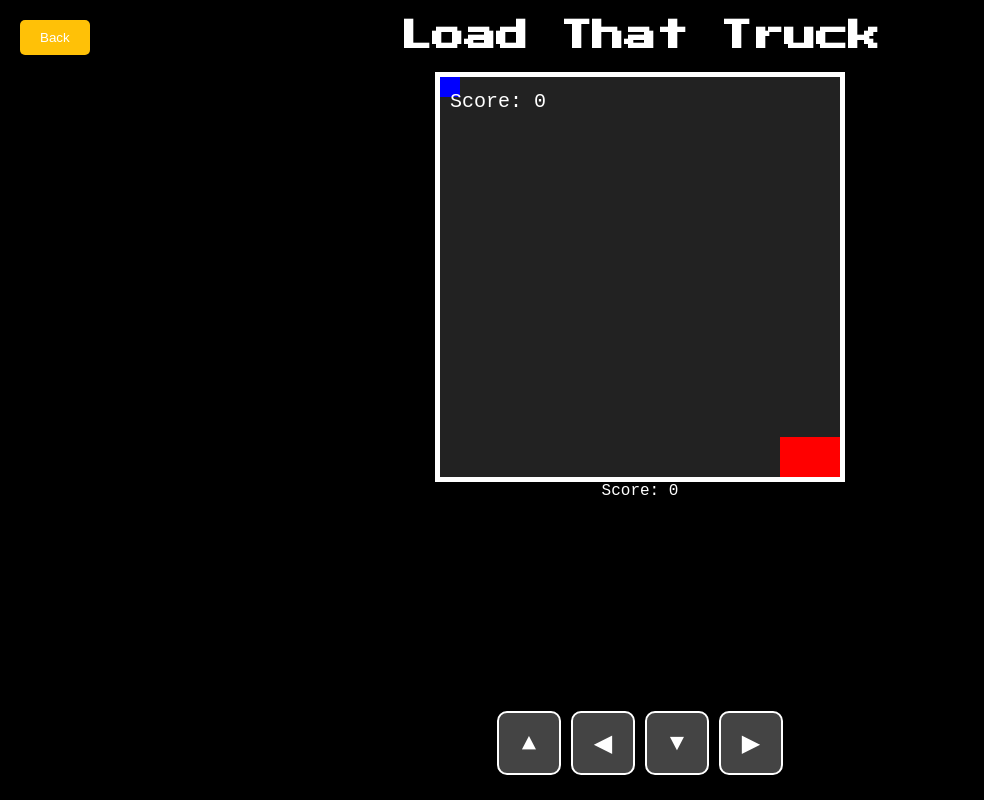
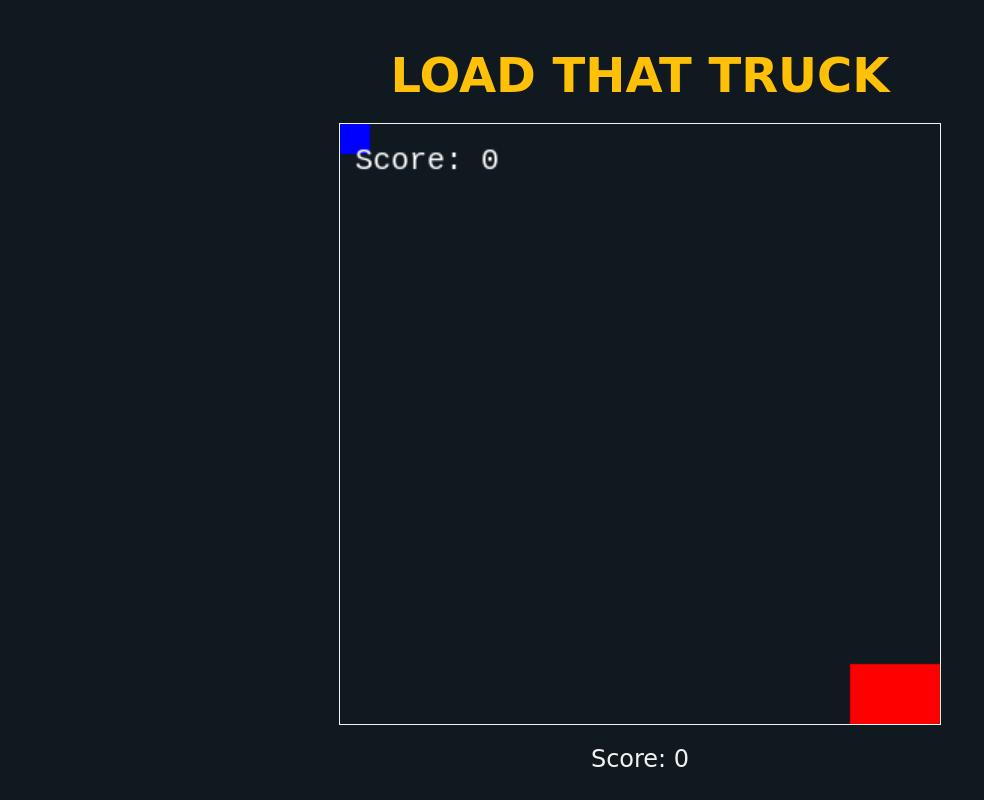
Before and after one commit to herminard/herminard.github.io, a plain HTML site: page game.html in a window 1280 px wide. Shown: the whole page, without its empty margins (0-984 px from the left). Drawn offline with Linux system fonts and the light colour scheme.

Commit message:
Update game.html

```diff
--- a/game.html
+++ b/game.html
@@ -4,83 +4,11 @@
     <meta charset="UTF-8">
     <meta name="viewport" content="width=device-width, initial-scale=1.0">
     <title>Load That Truck</title>
-    <style>
-        @import url('https://fonts.googleapis.com/css2?family=Press+Start+2P&display=swap');
-
-        body {
-            margin: 0;
-            background-color: black;
-            display: flex;
-            flex-direction: column;
-            align-items: center;
-            height: 100vh;
-            color: white;
-            font-family: 'Courier New', Courier, monospace;
-        }
-
-        h1 {
-            font-family: 'Press Start 2P', cursive;
-            font-size: 32px;
-            margin: 20px 0;
-            z-index: 999; /* Ensure title is above other elements */
-        }
-
-        canvas {
-            background: #222;
-            border: 5px solid #fff;
-            image-rendering: pixelated;
-        }
-
-        .controls {
-            position: absolute;
-            bottom: 20px;
-            display: flex;
-            justify-content: center;
-            width: 100%;
-        }
-
-        .button {
-            width: 60px;
-            height: 60px;
-            margin: 5px;
-            background-color: #444;
-            color: white;
-            font-size: 24px;
-            display: flex;
-            justify-content: center;
-            align-items: center;
-            border-radius: 10px;
-            border: 2px solid white;
-            user-select: none;
-        }
-
-        .button:active {
-            background-color: #666;
-        }
-
-        .back-button {
-            position: absolute;
-            top: 20px;
-            left: 20px;
-            background-color: #FFC107;
-            color: white;
-            border: none;
-            padding: 10px 20px;
-            border-radius: 5px;
-            z-index: 1000; /* Ensure back button is above other elements */
-        }
-    </style>
+    <link rel="stylesheet" href="style.css">
 </head>
 <body>
     <h1>Load That Truck</h1>
     <canvas id="gameCanvas" width="400" height="400"></canvas>
-    <div class="controls">
-        <div class="button" id="up">▲</div>
-        <div class="button" id="left">◀</div>
-        <div class="button" id="down">▼</div>
-        <div class="button" id="right">▶</div>
-    </div>
-    <button onclick="window.location.href='index.html'" class="back-button">Back</button>
     <div id="score">Score: 0</div>
     <script src="script.js"></script>
 </body>
```
